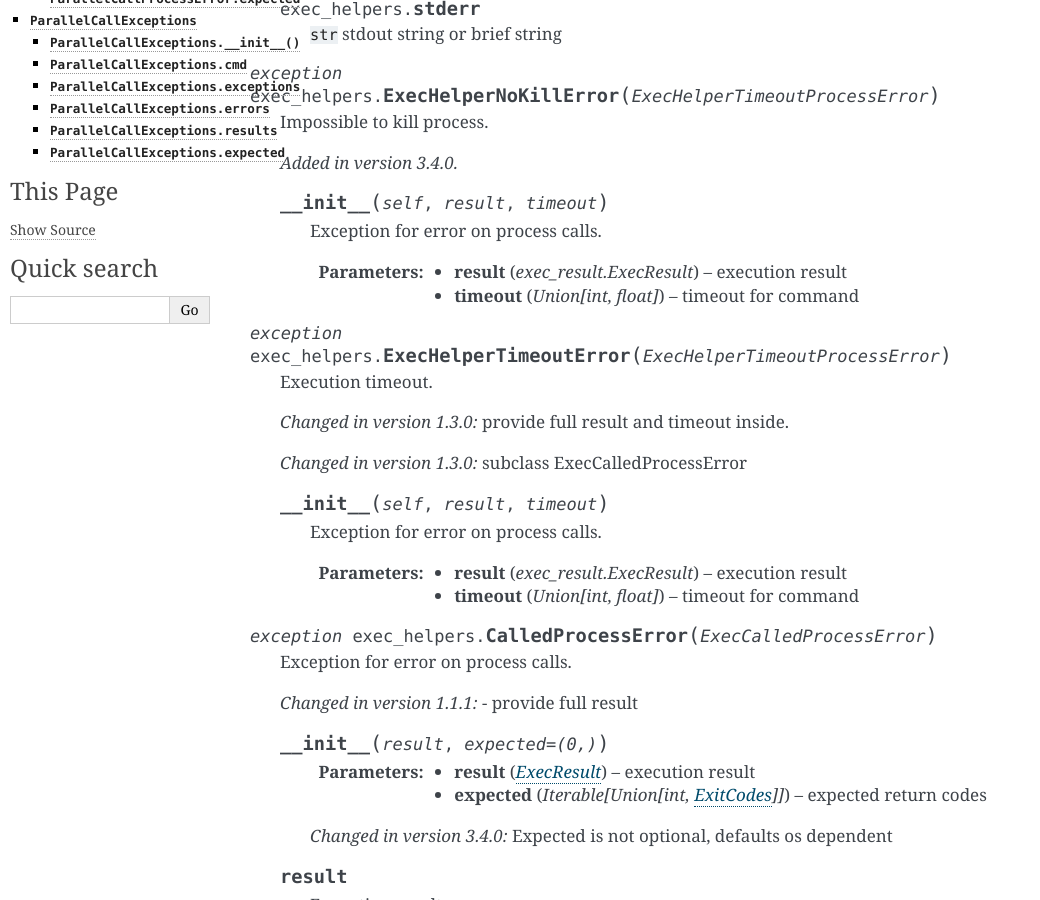
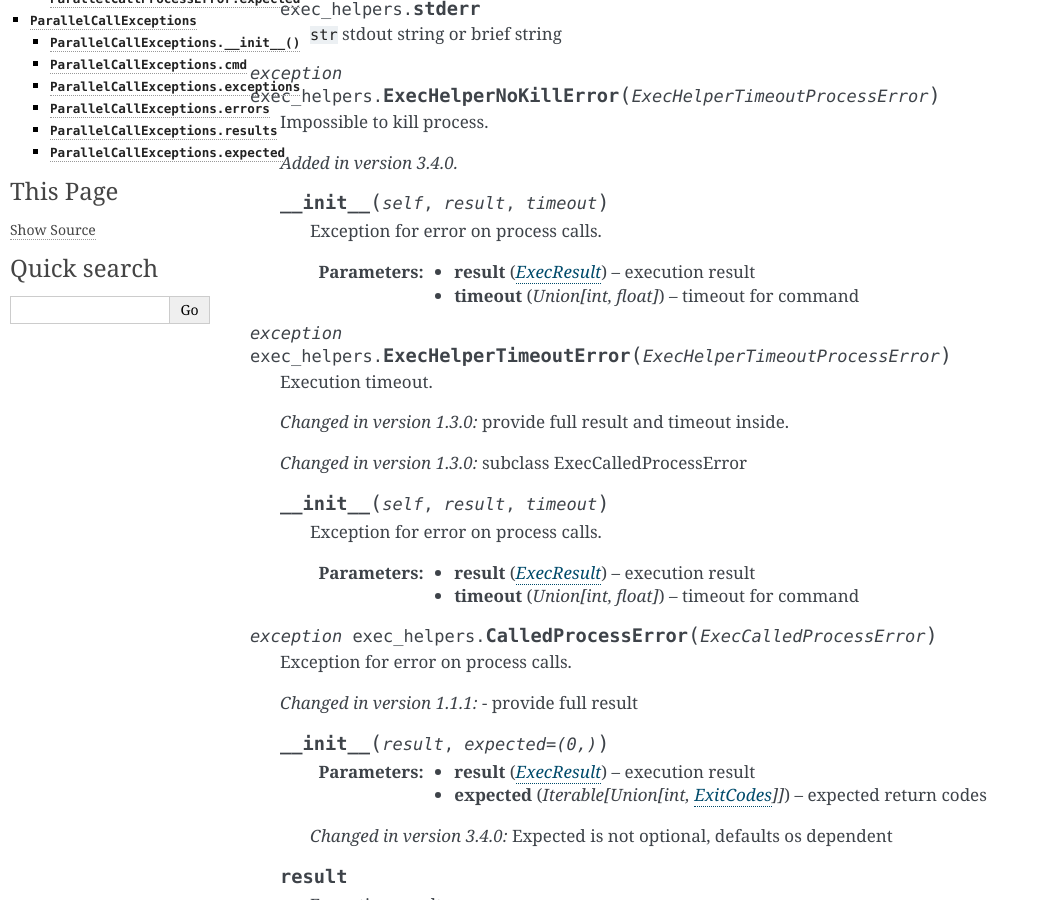
Before and after one commit to python-useful-helpers/exec-helpers, a Sphinx documentation site: the page built from doc/source/exceptions.rst, in a window 1280 px wide and 900 px high, scrolled down 653 px. Shown: the whole window, without its empty margins (0-1040 px from the left). Built offline with Sphinx 7.4.7, drawn with Linux system fonts in a browser that asks for light colours.

Commit message:
Extra types links in documentation

```diff
--- a/doc/source/exceptions.rst
+++ b/doc/source/exceptions.rst
@@ -56,7 +56,7 @@ class ExecHelperTimeoutProcessError(ExecCalledProcessError):
         Exception for error on process calls.
 
         :param result: execution result
-        :type result: exec_result.ExecResult
+        :type result: ExecResult
         :param timeout: timeout for command
         :type timeout: typing.Union[int, float]
 
@@ -73,7 +73,7 @@ class ExecHelperTimeoutProcessError(ExecCalledProcessError):
         Exception for error on process calls.
 
         :param result: execution result
-        :type result: exec_result.ExecResult
+        :type result: ExecResult
         :param timeout: timeout for command
         :type timeout: typing.Union[int, float]
 
```
